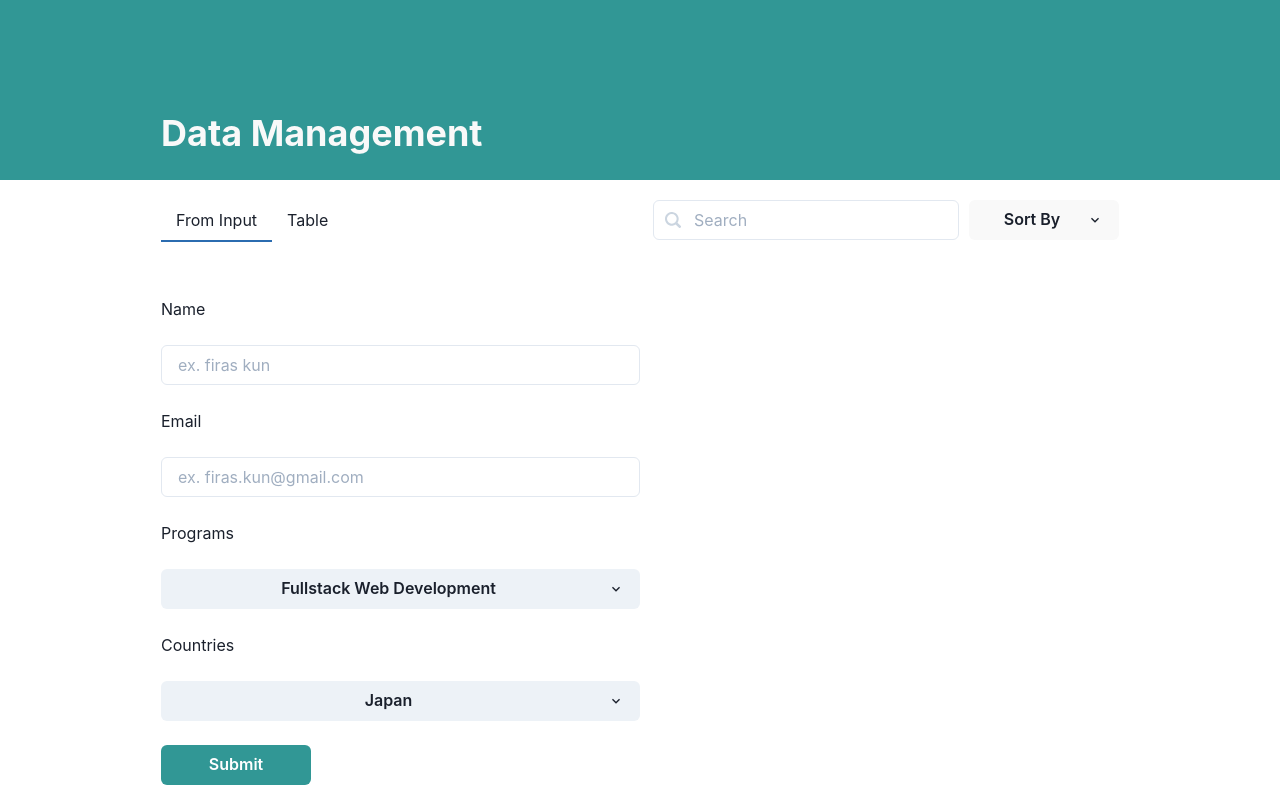
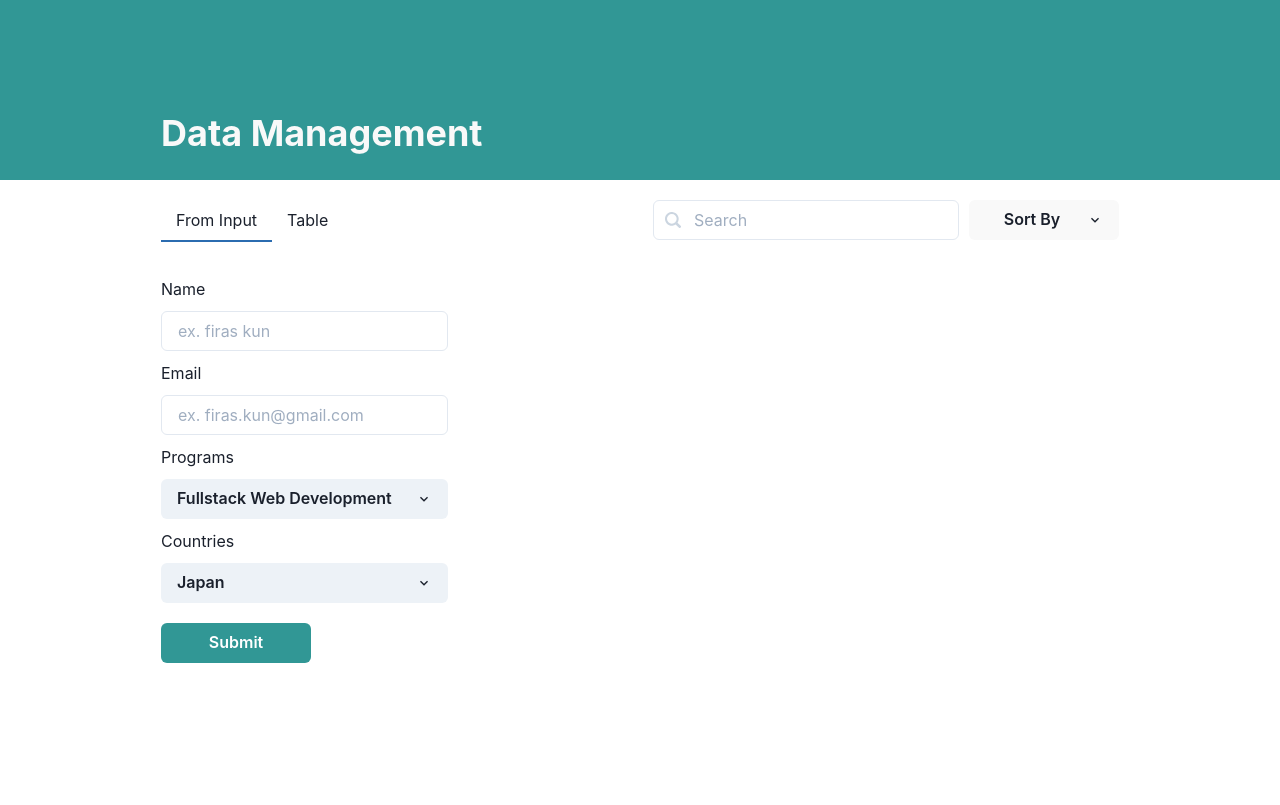
Before and after one commit to alee0510/PS-M02-FRONTEND-JCVL05, a React (Create React App) app: page / in a window 1280 px wide. Built offline with nearby package versions, Linux system fonts and the light colour scheme.

Commit message:
update new practices day-11

```diff
--- a/src/pages/form-input.jsx
+++ b/src/pages/form-input.jsx
@@ -9,7 +9,7 @@ import {
     MenuButton,
     MenuList,
     MenuItem,
-    Stack,
+    Flex,
     Spinner,
     useToast
 } from '@chakra-ui/react'
@@ -75,17 +75,17 @@ function FormInput () {
 
 
     return (
-        <Box w="100%" py="20px" px="161px">
-            <Stack spacing="6" width="50%">
-                <Text>Name</Text>
-                <Input ref={name} type="text" placeholder="ex. firas kun" required={true}/>
+        <Box w="100%" px="161px">
+            <Flex flexDirection="column" w="30%">
+                <Text marginBottom="10px">Name</Text>
+                <Input ref={name} type="text" placeholder="ex. firas kun" marginBottom="10px"/>
 
-                <Text>Email</Text>
-                <Input ref={email} type="email" placeholder="ex. firas.kun@gmail.com" required={true}/>
+                <Text marginBottom="10px">Email</Text>
+                <Input ref={email} type="email" placeholder="ex. firas.kun@gmail.com" marginBottom="10px"/>
 
-                <Text>Programs</Text>
+                <Text marginBottom="10px">Programs</Text>
                 <Menu>
-                    <MenuButton as={Button} rightIcon={<ChevronDownIcon />}>
+                    <MenuButton marginBottom="10px" textAlign="left" as={Button} rightIcon={<ChevronDownIcon />}>
                         { program }
                     </MenuButton>
                     <MenuList>
@@ -96,9 +96,9 @@ function FormInput () {
                     </MenuList>
                 </Menu>
 
-                <Text>Countries</Text>
+                <Text marginBottom="10px">Countries</Text>
                 <Menu>
-                    <MenuButton as={Button} rightIcon={<ChevronDownIcon />}>
+                    <MenuButton marginBottom="20px" textAlign="left" as={Button} rightIcon={<ChevronDownIcon />}>
                         { country }
                     </MenuButton>
                     <MenuList>
@@ -116,7 +116,7 @@ function FormInput () {
                 >
                     { loading ? <Spinner size='md' /> : "Submit"}
                 </Button>
-            </Stack>
+            </Flex>
         </Box>
     )
 }
--- a/src/pages/show-table.jsx
+++ b/src/pages/show-table.jsx
@@ -6,8 +6,12 @@ import {
     Thead,
     Tbody,
     Tr,
-    Th
+    Th,
+    Flex,
+    IconButton,
+    Text
 } from '@chakra-ui/react'
+import { ChevronLeftIcon, ChevronRightIcon } from '@chakra-ui/icons'
 
 // components
 import Loading from '../components/loading'
@@ -22,6 +26,7 @@ function ShowTables () {
     const [editConfirm, setEditConfirm] = useState(false)
     const [id, setId] = useState(null)
     const [editId, setEditId] = useState(null)
+    const [page, setPage] = useState(1)
 
     // edited state
     const studentNameRef = useRef("")
@@ -34,7 +39,7 @@ function ShowTables () {
         setLoading(true)
 
         // fetch data from api/server
-        Axios.get(API_URL + '/students')
+        Axios.get(API_URL + `/students?_page=${page}&_limit=5`)
         .then((respond) => {
             setStudent(respond.data)
             setLoading(false)
@@ -43,7 +48,7 @@ function ShowTables () {
             console.log(error)
             setLoading(false)
         })
-    }, [])
+    }, [page])
 
     // generate rows
     const generateStudentRows = () => {
@@ -154,6 +159,13 @@ function ShowTables () {
         })
     }
 
+    const onButtonNext = () => setPage((prev) => prev + 1)
+    const onButtonPrev = () => {
+        if (page <= 1) return
+
+        setPage((prev) => prev - 1)
+    }
+
     return (
         <Box w="100%" px="161px">
             <Loading onLoading={loading}/>
@@ -169,7 +181,7 @@ function ShowTables () {
                 onButtonCancel={onButtonCancelConfirmEdit}
                 onButtonConfirm={onButtonConfirmEdit}
             />
-            <Table variant='simple'>
+            <Table variant='simple' minH="380px">
                 <Thead>
                     <Tr>
                         <Th>No</Th>
@@ -184,6 +196,18 @@ function ShowTables () {
                     { generateStudentRows() }
                 </Tbody>
             </Table>
+            <Flex alignItems="center" marginY="10px">
+                <IconButton
+                    icon={<ChevronLeftIcon />}
+                    onClick={onButtonPrev}
+                    disabled={page <= 1}
+                />
+                <Text fontSize="16px" marginX="20px">page : {page}</Text>
+                <IconButton
+                    icon={<ChevronRightIcon />}
+                    onClick={onButtonNext}
+                />
+            </Flex>
         </Box>
     )
 }
```
